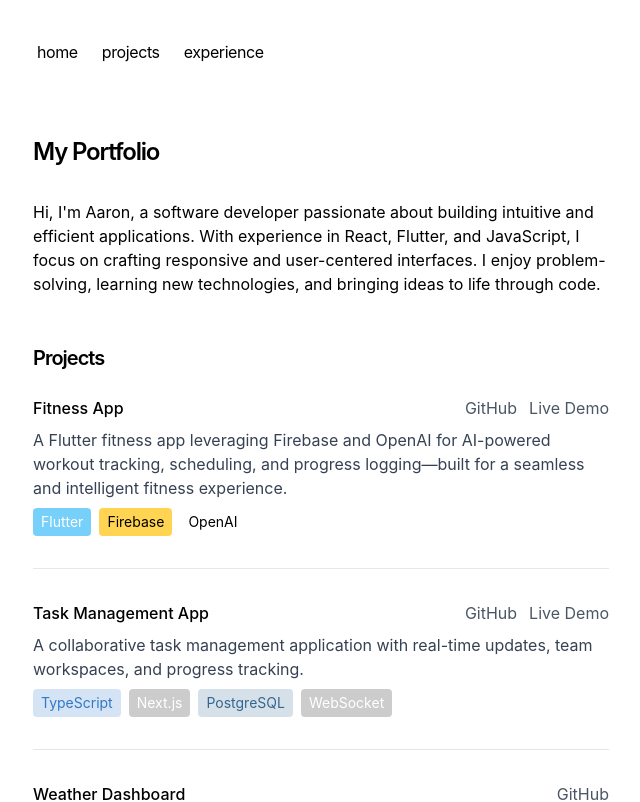
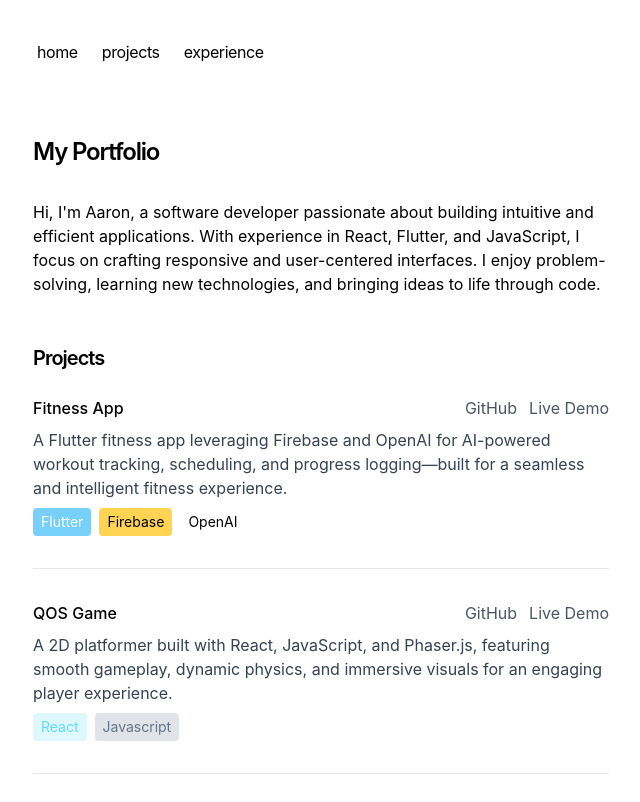
Before and after one commit to gonzaleza61/aaronportfolio, a Next.js app: page / in a window 1280 px wide. Shown: the top 802 px of the page, without its empty margins (319-959 px from the left). Built offline with nearby package versions, Linux system fonts and the light colour scheme.

Commit message:
qos data

```diff
--- a/app/data/projects.ts
+++ b/app/data/projects.ts
@@ -17,12 +17,12 @@ export const projects: Project[] = [
     link: "https://wmf-weight-tracker.web.app/",
   },
   {
-    title: "Task Management App",
+    title: "QOS Game",
     description:
-      "A collaborative task management application with real-time updates, team workspaces, and progress tracking.",
-    technologies: ["TypeScript", "Next.js", "PostgreSQL", "WebSocket"],
-    github: "https://github.com/username/task-manager",
-    link: "https://task-app.example.com",
+      "A 2D platformer built with React, JavaScript, and Phaser.js, featuring smooth gameplay, dynamic physics, and immersive visuals for an engaging player experience.",
+    technologies: ["React", "Javascript"],
+    github: "https://github.com/gonzaleza61/queenofswordsphaser",
+    link: "https://queenofswordsphaser.vercel.app/",
   },
   {
     title: "Weather Dashboard",
```
